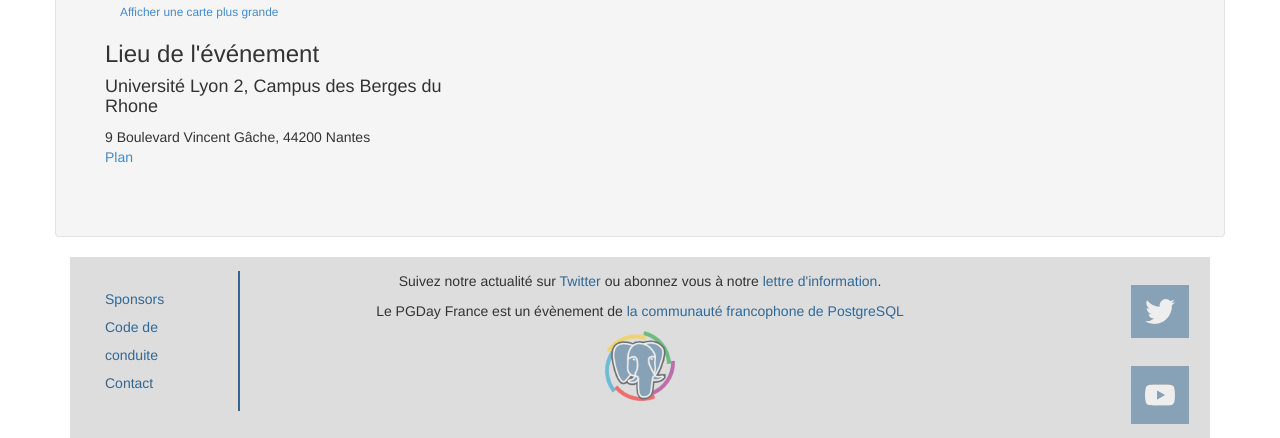
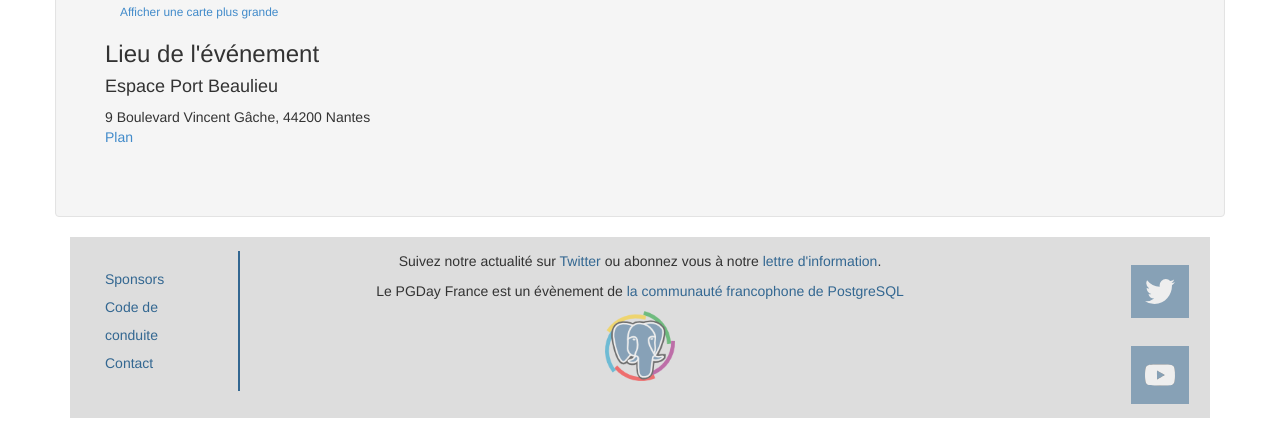
Before and after one commit to postgresqlfr/2024.pgday.fr, a Jekyll site: the page built from information.html, in a window 1280 px wide and 942 px high, cut to the strip 504-942 px from the top of the window. Built offline with Jekyll 4.4.1, drawn with Linux system fonts in a browser that asks for light colours.

Commit message:
[info] fixup adresse

```diff
--- a/information.html
+++ b/information.html
@@ -8,13 +8,13 @@
     <br>
     <div class="container">
               <div class="col-lg-12">
-<iframe width="425" height="350" frameborder="0" scrolling="no" marginheight="0" marginwidth="0" src="https://www.openstreetmap.org/export/embed.html?bbox=-1.5711307525634768%2C47.19052905330344%2C-1.5144824981689455%2C47.22184158429857&amp;layer=mapnik&amp;marker=47.206196095171926%2C-1.5428213172708638" style="border: 1px solid black"></iframe><br/><small><a href="https://www.openstreetmap.org/?mlat=47.2062&amp;mlon=-1.5428#map=15/47.2062/-1.5428">Afficher une carte plus grande</a></small>
+<iframe width="825" height="350" frameborder="0" scrolling="no" marginheight="0" marginwidth="0" src="https://www.openstreetmap.org/export/embed.html?bbox=-1.5711307525634768%2C47.19052905330344%2C-1.5144824981689455%2C47.22184158429857&amp;layer=mapnik&amp;marker=47.206196095171926%2C-1.5428213172708638" style="border: 1px solid black"></iframe><br/><small><a href="https://www.openstreetmap.org/?mlat=47.2062&amp;mlon=-1.5428#map=15/47.2062/-1.5428">Afficher une carte plus grande</a></small>
               </div>
 
     <div class="row">
         <div class="col-sm-4">
           <h3>Lieu de l'événement</h3>
-          <h4>Université Lyon 2, Campus des Berges du Rhone </h4>
+          <h4>Espace Port Beaulieu</h4>
           <p>
             9 Boulevard Vincent Gâche, 44200 Nantes
             <br>
```
